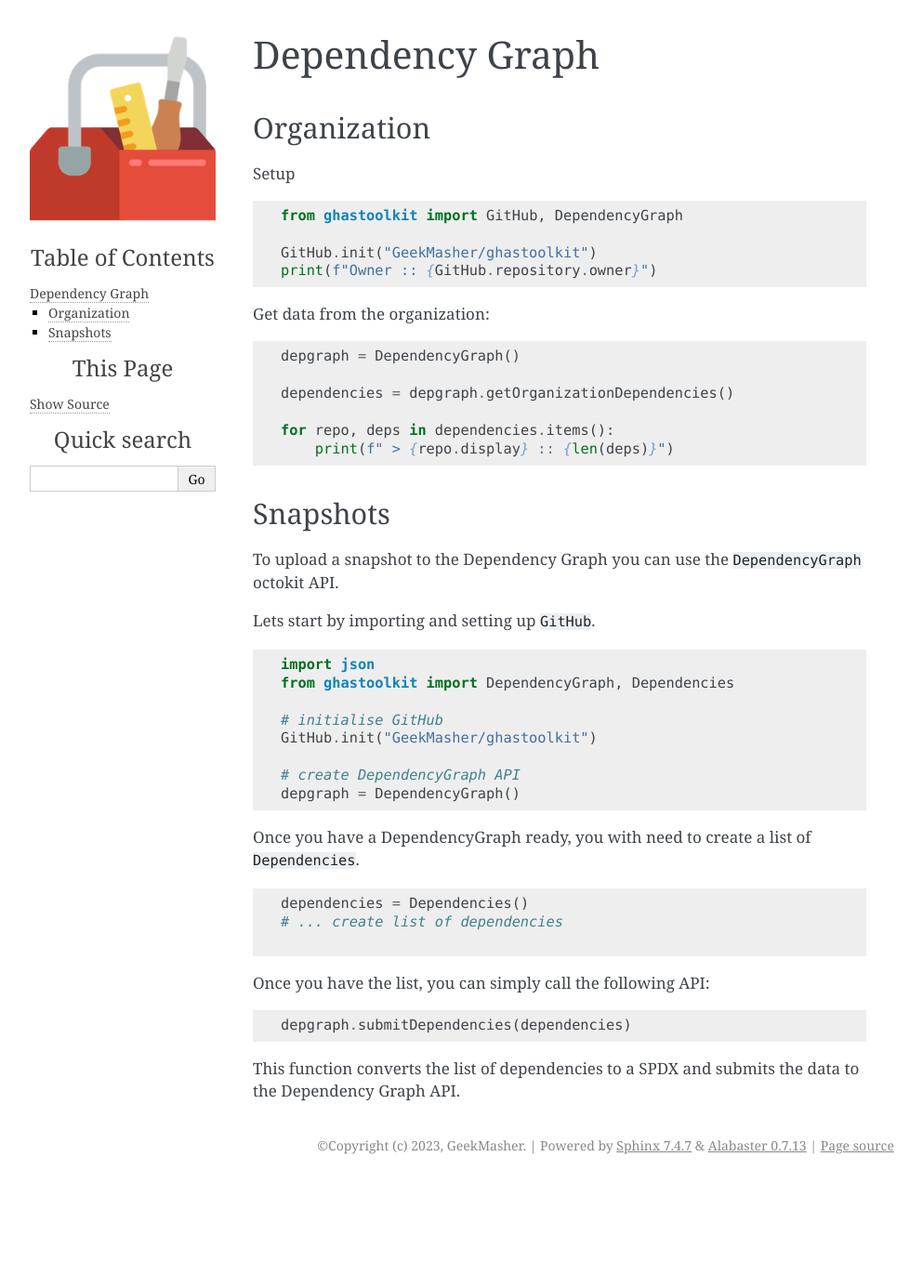
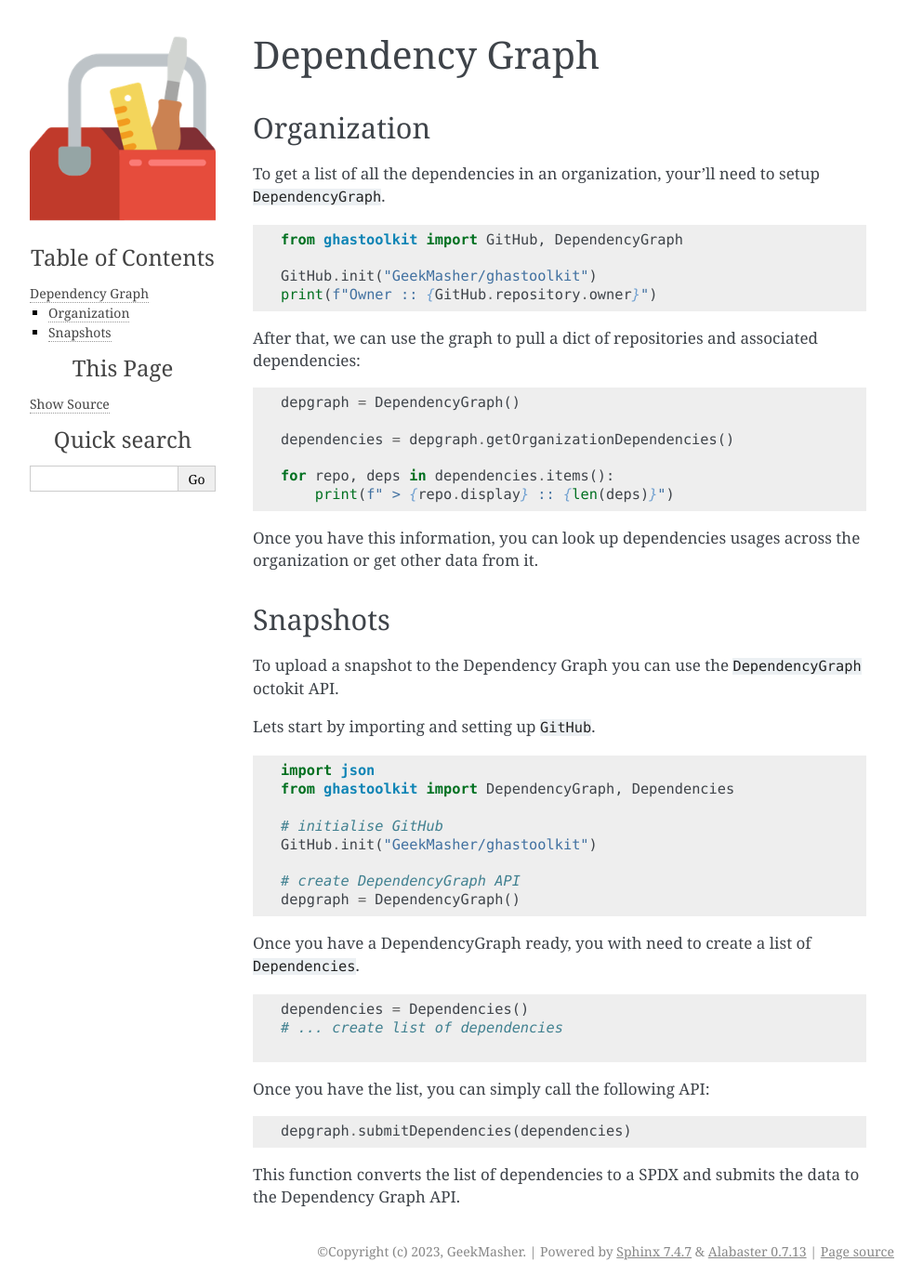
Before and after one commit to GeekMasher/ghastoolkit, a Sphinx documentation site: the page built from docs/examples/dependencies.md, in a window 1280 px wide. Shown: the whole page at 93% size, without its empty margins (148-1141 px from the left). Built offline with Sphinx 7.4.7, drawn with Linux system fonts in a browser that asks for light colours; before the commit the page ends 1272 px from its top, so only the background shows below that.

Commit message:
feat: update docs examples

````diff
--- a/docs/examples/dependencies.md
+++ b/docs/examples/dependencies.md
@@ -2,7 +2,7 @@
 
 ## Organization
 
-Setup
+To get a list of all the dependencies in an organization, your'll need to setup `DependencyGraph`.
 
 ```python
 from ghastoolkit import GitHub, DependencyGraph
@@ -11,7 +11,7 @@ GitHub.init("GeekMasher/ghastoolkit")
 print(f"Owner :: {GitHub.repository.owner}")
 ```
 
-Get data from the organization:
+After that, we can use the graph to pull a dict of repositories and associated dependencies:
 
 ```python
 depgraph = DependencyGraph()
@@ -21,6 +21,9 @@ dependencies = depgraph.getOrganizationDependencies()
 for repo, deps in dependencies.items():
     print(f" > {repo.display} :: {len(deps)}")
 ```
+
+Once you have this information, you can look up dependencies usages across the
+organization or get other data from it.
 
 ## Snapshots
 
--- a/docs/examples/index.rst
+++ b/docs/examples/index.rst
@@ -14,6 +14,7 @@ https://github.com/GeekMasher/ghastoolkit/tree/main/examples
    :maxdepth: 1
 
    codescanning
+   dependencies
    advisories
 
    codeql
````
